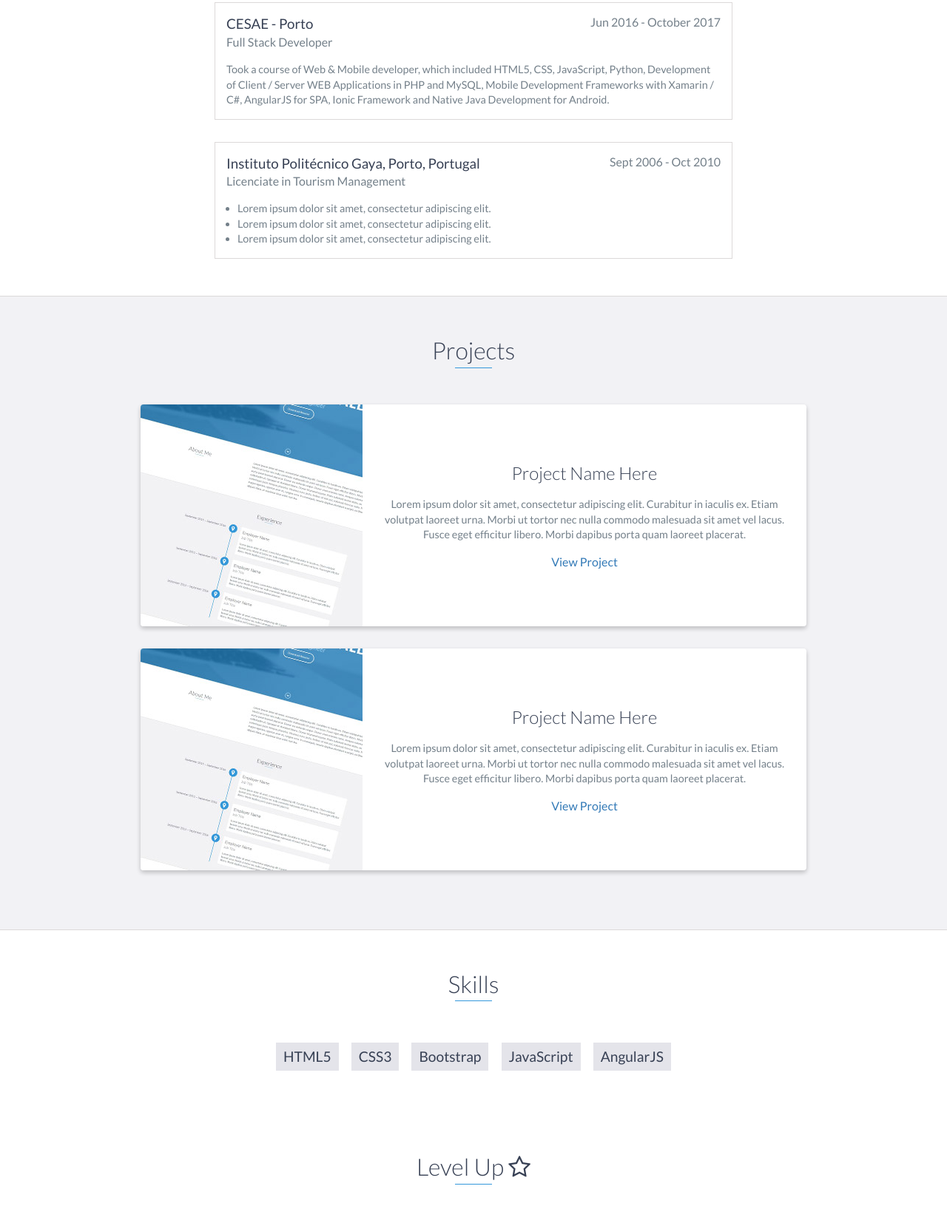
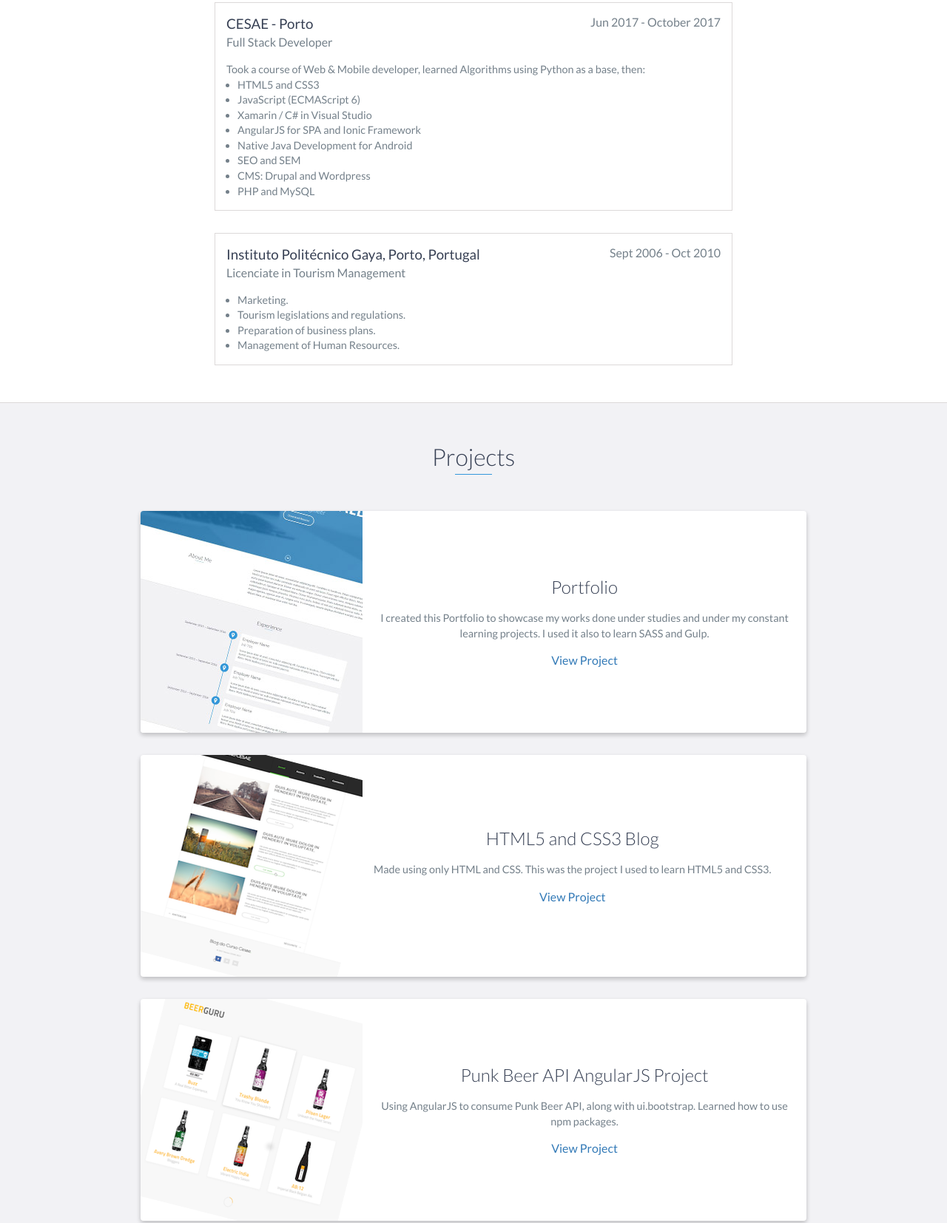
Before and after one commit to Ricardo-Developer/ricardo-developer.github.io, a website: page index.html in a window 1280 px wide. Shown: the part 2372-4026 px from the top of the page at 74% size. Drawn offline with Linux system fonts and the light colour scheme.

Commit message:
final update?

```diff
--- a/index.html
+++ b/index.html
@@ -98,16 +98,18 @@
                 <p>
                     Operations controller, coordinating aircraft handling operations, managing standard messaging, support airline operations for fast turnarounds, assisting flights within VHF range.
                     <br> Weight and Balance Certification on, AVRO RJ-85/100, Dash8-Q400, Fokker 50, Saab 2000, ATR-72 and Embraer 190.
-                    <br> Responsible for the safe and on-time coordination of the turnaround according to the airlines / airport standards.<br>
+                    <br> Responsible for the safe and on-time coordination of the turnaround according to the airlines / airport standards.
+                    <br>
                 </p>
             </div>
             <div data-date="October 2010 – November 2014">
                 <h3>Servisair / Swissport</h3>
                 <h4>Traffic Agent / Air Transat SCM</h4>
                 <p>
-                    Supervise the check-in/ticketing/gate operations of all assigned flights.<br>
-                    Managing incoming requests for Executive Flights/Private Aircraft Operations. <br>
-                    Worked with corporate management to maximise operational performance in areas of on-time performance. <br>
+                    Supervise the check-in/ticketing/gate operations of all assigned flights.
+                    <br> Managing incoming requests for Executive Flights/Private Aircraft Operations.
+                    <br> Worked with corporate management to maximise operational performance in areas of on-time performance.
+                    <br>
                 </p>
             </div>
         </div>
@@ -117,10 +119,36 @@
         <h2 class="heading">Education</h2>
         <div class="education-block">
             <h3>CESAE - Porto</h3>
-            <span class="education-date">Jun 2016 - October 2017</span>
+            <span class="education-date">Jun 2017 - October 2017</span>
             <h4>Full Stack Developer</h4>
             <p>
-                Took a course of Web &#38; Mobile developer, which included HTML5, CSS, JavaScript, Python, Development of Client / Server WEB Applications in PHP and MySQL, Mobile Development Frameworks with Xamarin / C#, AngularJS for SPA, Ionic Framework and Native Java Development for Android.
+                Took a course of Web &#38; Mobile developer, learned Algorithms using Python as a base, then:
+                <ul>
+                    <li>
+                        HTML5 and CSS3
+                    </li>
+                    <li>
+                        JavaScript (ECMAScript 6)
+                    </li>
+                    <li>
+                        Xamarin / C# in Visual Studio
+                    </li>
+                    <li>
+                        AngularJS for SPA and Ionic Framework
+                    </li>
+                    <li>
+                        Native Java Development for Android
+                    </li>
+                    <li>
+                        SEO and SEM
+                    </li>
+                    <li>
+                        CMS: Drupal and Wordpress
+                    </li>
+                    <li>
+                        PHP and MySQL
+                    </li>
+                </ul>
             </p>
         </div>
         <!-- End .education-block -->
@@ -130,13 +158,16 @@
             <h4>Licenciate in Tourism Management</h4>
             <ul>
                 <li>
-                    Lorem ipsum dolor sit amet, consectetur adipiscing elit.
+                    Marketing.
                 </li>
                 <li>
-                    Lorem ipsum dolor sit amet, consectetur adipiscing elit.
+                    Tourism legislations and regulations.
                 </li>
                 <li>
-                    Lorem ipsum dolor sit amet, consectetur adipiscing elit.
+                    Preparation of business plans.
+                </li>
+                <li>
+                    Management of Human Resources.
                 </li>
             </ul>
         </div>
@@ -153,26 +184,87 @@
                     </div>
                     <!-- End .project-image -->
                     <div class="project-info">
-                        <h3>Project Name Here</h3>
+                        <h3>Portfolio</h3>
                         <p>
-                            Lorem ipsum dolor sit amet, consectetur adipiscing elit. Curabitur in iaculis ex. Etiam volutpat laoreet urna. Morbi ut tortor nec nulla commodo malesuada sit amet vel lacus. Fusce eget efficitur libero. Morbi dapibus porta quam laoreet placerat.
+                            I created this Portfolio to showcase my works done under studies and under my constant learning projects. I used it also to learn SASS and Gulp.
                         </p>
-                        <a href="#">View Project</a>
+                        <a href="https://github.com/Ricardo-Developer/ricardo-developer.github.io" target="_blank">View Project</a>
                     </div>
                     <!-- End .project-info -->
                 </div>
                 <!-- End .project -->
                 <div class="project shadow-large">
                     <div class="project-image">
-                        <img src="images/project.jpg" />
+                        <img src="images/blog.png">
                     </div>
                     <!-- End .project-image -->
                     <div class="project-info">
-                        <h3>Project Name Here</h3>
+                        <h3>HTML5 and CSS3 Blog</h3>
                         <p>
-                            Lorem ipsum dolor sit amet, consectetur adipiscing elit. Curabitur in iaculis ex. Etiam volutpat laoreet urna. Morbi ut tortor nec nulla commodo malesuada sit amet vel lacus. Fusce eget efficitur libero. Morbi dapibus porta quam laoreet placerat.
+                            Made using only HTML and CSS. This was the project I used to learn HTML5 and CSS3.
                         </p>
-                        <a href="#">View Project</a>
+                        <a href="https://github.com/Ricardo-Developer/blog_cesae" target="_blank">View Project</a>
+                    </div>
+                    <!-- End .project-info -->
+                </div>
+                <!-- End .project -->
+                <div class="project shadow-large">
+                    <div class="project-image">
+                        <img src="images/beers.png">
+                    </div>
+                    <!-- End .project-image -->
+                    <div class="project-info">
+                        <h3>Punk Beer API AngularJS Project</h3>
+                        <p>
+                            Using AngularJS to consume Punk Beer API, along with ui.bootstrap. Learned how to use npm packages.
+                        </p>
+                        <a href="https://github.com/Ricardo-Developer/blog_cesae" target="_blank">View Project</a>
+                    </div>
+                    <!-- End .project-info -->
+                </div>
+                <!-- End .project -->
+                <div class="project shadow-large">
+                    <div class="no-image">
+                        <img src="http://via.placeholder.com/300/fffffff/fffffff">
+                    </div>
+                    <!-- End .project-image -->
+                    <div class="project-info" style="margin: auto 180px auto;">
+                        <h3>AngularJS Weather App</h3>
+                        <p>
+                            Used to learn AngularJS, consumes the API from DarkSky Weather online service.
+                        </p>
+                        <a href="https://github.com/Ricardo-Developer/angularjs-weather-darksky" target="_blank">View Project</a>
+                    </div>
+                    <!-- End .project-info -->
+                </div>
+                <!-- End .project -->
+                <div class="project shadow-large">
+                    <div class="no-image">
+                        <img src="http://via.placeholder.com/300/fffffff/fffffff">
+                    </div>
+                    <!-- End .project-image -->
+                    <div class="project-info" style="margin: auto 180px auto;">
+                        <h3>Java - Android Studio</h3>
+                        <p>
+                            Made in Java. Used to Learn Java in Android Studio, just a simple app with various activities, toast, login validation, youtube video connection, google maps, sorting List View and CRUD.
+                        </p>
+                        <a href="https://github.com/Ricardo-Developer/android_studio_school_database" target="_blank">View Project</a>
+                    </div>
+                    <!-- End .project-info -->
+                </div>
+                <!-- End .project -->
+                <div class="project shadow-large">
+                    <div class="no-image">
+                        <img src="http://via.placeholder.com/300/fffffff/fffffff">
+                    </div>
+                    <!-- End .project-image -->
+                    <div class="project-info" style="margin: auto 180px auto;">
+                        <h3>PHP - Online Store</h3>
+                        <p>
+                            Made with HTML, PHP and MySQL,a simple online store with CRUD. Used this project to learn and I am still improving in this language.
+                            PHP is in the moment at my lowest skill set as of yet.
+                        </p>
+                        <a href="https://github.com/Ricardo-Developer/php_store" target="_blank">View Project</a>
                     </div>
                     <!-- End .project-info -->
                 </div>
@@ -189,19 +281,28 @@
             <li>Bootstrap</li>
             <li>JavaScript</li>
             <li>AngularJS</li>
+            <li>SASS</li>
+            <li>Gulp</li>
+            <li>Git</li>
         </ul>
     </div>
     <div id="skills">
-        <h2 class="heading">Level Up <i class="fa fa-star-o" aria-hidden="true"></i></h2>
+        <h2 class="heading_level">Leveling Up&nbsp;&nbsp;<i class="fa fa-star-o" aria-hidden="true"></i></h2>
         <ul>
+            <li>Sketch</li>
+            <li>UX</li>
+            <li>JavaScript</li>
+            <li>AngularJS</li>
+            <li>React</li>
             <li>Ionic</li>
+            <li>Gulp</li>
+            <li>Git</li>
             <li>SASS</li>
             <li>PHP</li>
             <li>MySQL</li>
             <li>Xamarin</li>
             <li>C#</li>
             <li>Java Android Studio</li>
-            <li>React</li>
         </ul>
     </div>
     <!-- End #skills -->
--- a/scss/styles.scss
+++ b/scss/styles.scss
@@ -1,7 +1,7 @@
 /*!
     Description: This file contains all the styles associated with the page
     that don't come from third party libraries. This file gets compiled using
-    Gulp and send to the /css folder which is then loaded on the page.
+    Gulp and sends to the /css folder which is then loaded on the page.
 */
 /*
     File Contents:
@@ -324,6 +324,26 @@ footer {
         top: 100%;
         height: 1px;
         width: 50px;
+        left: 0;
+        right: 0;
+        margin: 0 auto;
+        background: $base-color;
+    }
+}
+
+.heading_level {
+    position: relative;
+    display: inline-block;
+    font-size: 2em;
+    font-weight: 300;
+    margin: 0 0 30px 0;
+
+    &:after {
+        position: absolute;
+        content: '';
+        top: 100%;
+        height: 1px;
+        width: 170px;
         left: 0;
         right: 0;
         margin: 0 auto;
```
Also changed, not shown: README.md, css/styles.css, images/beers.png (added), images/blog.png (added), 2 other files.
